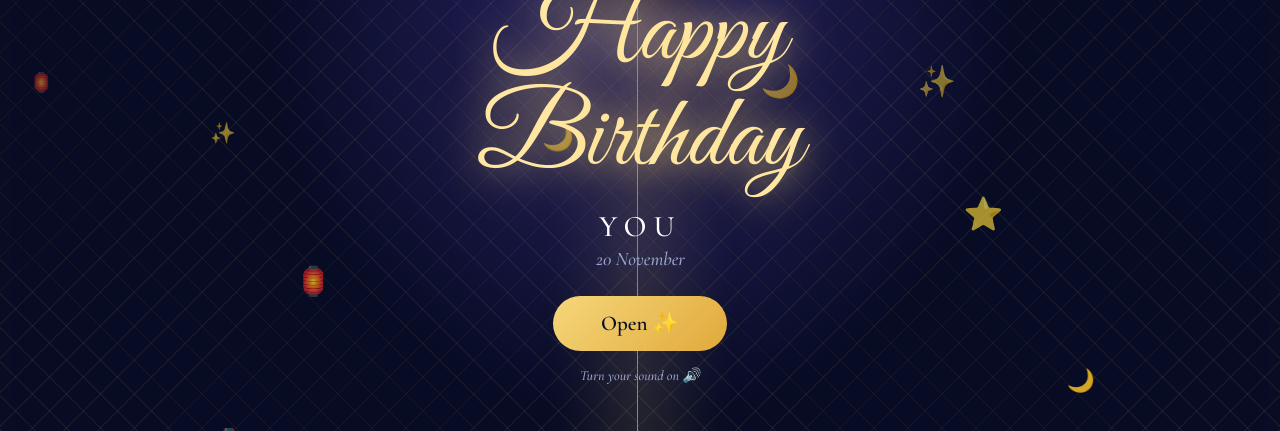
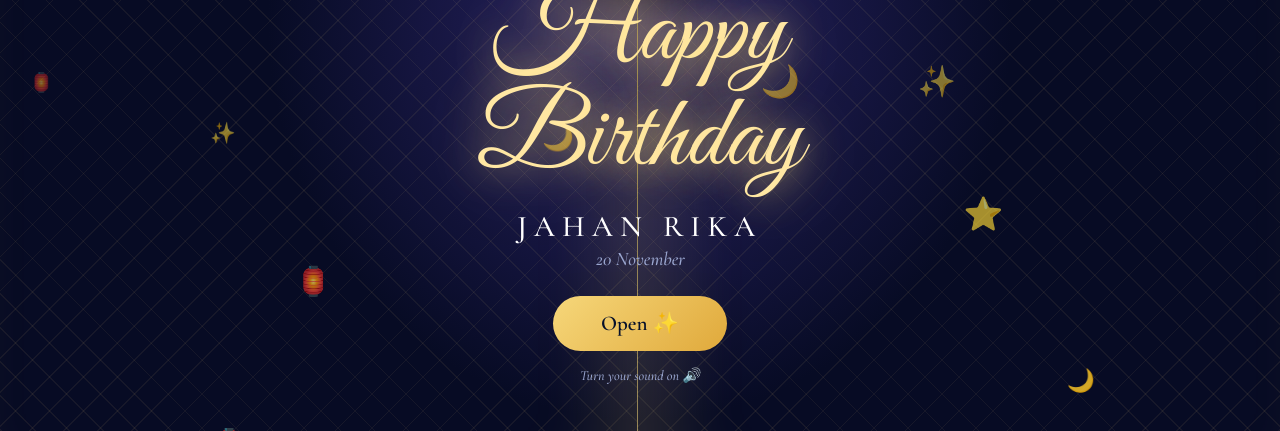
Before and after one commit to naieemkhanarpon/birthday, a plain HTML site: page index.html in a window 1280 px wide. Shown: the part 302-733 px from the top of the page. Drawn offline with nearby package versions, Linux system fonts and the light colour scheme.

Commit message:
Add files via upload

```diff
--- a/index.html
+++ b/index.html
@@ -157,7 +157,7 @@ section+section:before{content:"✦  ✦  ✦";display:block;color:#f6d77a88;let
   <div id="gc">
     <div class="arch sm"><div class="gal"><img id="gph" class="on" alt=""></div></div>
     <div class="hb" id="hb"></div>
-    <div class="gn" id="gname">You</div>
+    <div class="gn" id="gname">Jahan Rika</div>
     <div class="gd">20 November</div>
     <button id="go" class="openbtn">Open ✨</button>
     <p class="sub gh">Turn your sound on 🔊</p>
@@ -217,7 +217,7 @@ section+section:before{content:"✦  ✦  ✦";display:block;color:#f6d77a88;let
     <g id="orbs"></g>
   </svg>
   <p class="sub" style="margin:8px 0 0">20 November</p>
-  <h1>Happy Birthday,<br><span id="nm" contenteditable="true" spellcheck="false">You</span></h1>
+  <h1>Happy Birthday,<br><span id="nm" contenteditable="true" spellcheck="false">Jahan Rika</span></h1>
   <p class="sub" id="state">Remembering you, and praying for you</p>
   <div class="cd">
     <div><b id="d">0</b><small>Days</small></div><div><b id="h">0</b><small>Hours</small></div>
@@ -239,7 +239,7 @@ section+section:before{content:"✦  ✦  ✦";display:block;color:#f6d77a88;let
   <button id="ob">Open the letter</button>
   <div class="letter card" id="lt">
     <div contenteditable="true" spellcheck="false" id="lb">
-      <p>Dear <b class="nmx">You</b>,</p>
+      <p>Dear <b class="nmx">Jahan Rika</b>,</p>
       <p>Today is your birthday. I know our paths have changed now, and someone else walks beside you. Still, some feelings stay quietly in the heart.</p>
       <p>I miss you. But today I won't ask for anything. I will only pray for you.</p>
       <p>May Allah keep you healthy, keep you happy, and fill your life with peace and barakah.</p>
@@ -255,7 +255,7 @@ section+section:before{content:"✦  ✦  ✦";display:block;color:#f6d77a88;let
     <path class="hf" d="M100 160C40 118 12 84 12 52C12 26 32 12 54 12C74 12 90 24 100 42C110 24 126 12 146 12C168 12 188 26 188 52C188 84 160 118 100 160Z" fill="#f6d77a"/>
     <path class="hd" d="M100 160C40 118 12 84 12 52C12 26 32 12 54 12C74 12 90 24 100 42C110 24 126 12 146 12C168 12 188 26 188 52C188 84 160 118 100 160Z" fill="none" stroke="#fff3c4" stroke-width="3.2" stroke-linecap="round" stroke-dasharray="0 9"/>
     <path class="hl" pathLength="100" d="M100 160C40 118 12 84 12 52C12 26 32 12 54 12C74 12 90 24 100 42C110 24 126 12 146 12C168 12 188 26 188 52C188 84 160 118 100 160Z" fill="none" stroke="#f6d77a" stroke-width="1.2" style="filter:drop-shadow(0 0 5px #f6d77a)"/>
-    <text class="nmx" x="100" y="86" text-anchor="middle" font-family="Great Vibes,cursive" font-size="34" fill="#ffe7a3">You</text>
+    <text class="nmx" x="100" y="86" text-anchor="middle" font-family="Great Vibes,cursive" font-size="30" fill="#ffe7a3">Jahan Rika</text>
   </svg>
   <p class="sub" style="margin:6px 0 0">In every star, a prayer for you.</p>
 </section>
@@ -320,7 +320,7 @@ function setName(n){document.querySelectorAll('.nmx').forEach(function(e){e.text
 if(st.name)nm.textContent=st.name;
 if(st.letter)$('lb').innerHTML=st.letter;
 setName(nm.textContent);
-nm.addEventListener('input',function(){var n=nm.textContent.trim()||'You';setName(n);st.name=n;save(st)});
+nm.addEventListener('input',function(){var n=nm.textContent.trim()||'Jahan Rika';setName(n);st.name=n;save(st)});
 nm.addEventListener('keydown',function(e){if(e.key==='Enter'){e.preventDefault();nm.blur()}});
 $('lb').addEventListener('input',function(){st.letter=$('lb').innerHTML;save(st)});
 
```
